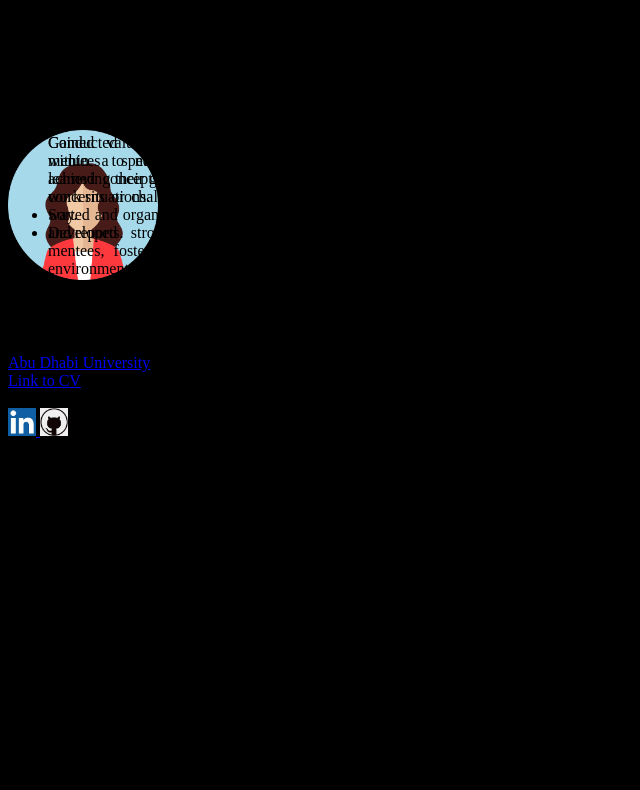
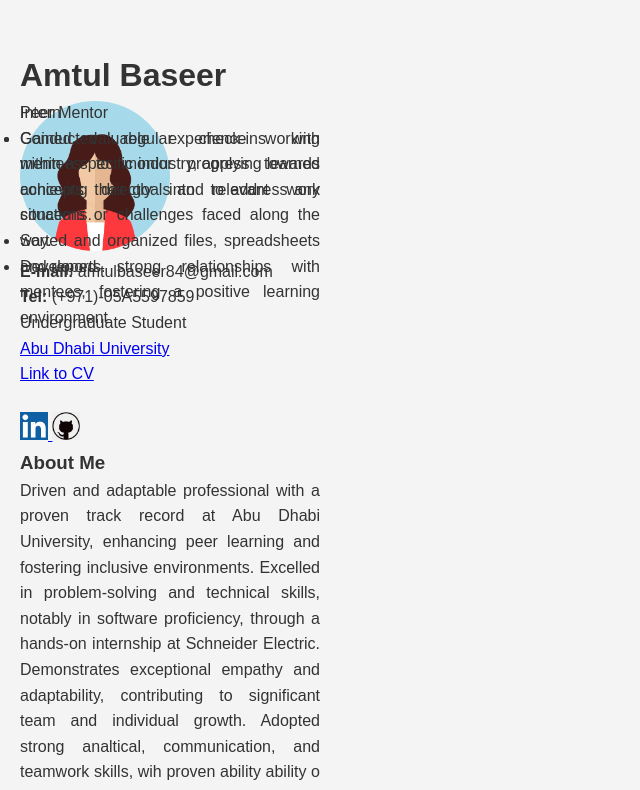
Before and after one commit to Amtul55/Amtul55.github.io, a plain HTML site: page index.html in a window 1280 px wide. Shown: the top 790 px of the page, without its empty margins (0-640 px from the left). Drawn offline with Linux system fonts and the light colour scheme.

Commit message:
Update style.css

```diff
--- a/style.css
+++ b/style.css
@@ -4,6 +4,15 @@ div{
     width: 300px; height: 180px;
     text-align: justify;
 }
-body{
-  background-color:#000000;
+body {
+    font-family: 'Arial', sans-serif;
+    line-height: 1.6;
+    color: #333;
+    background-color: #f4f4f4;
+    padding: 20px;
 }
+* {
+    margin: 0;
+    padding: 0;
+    box-sizing: border-box;
+}
```
